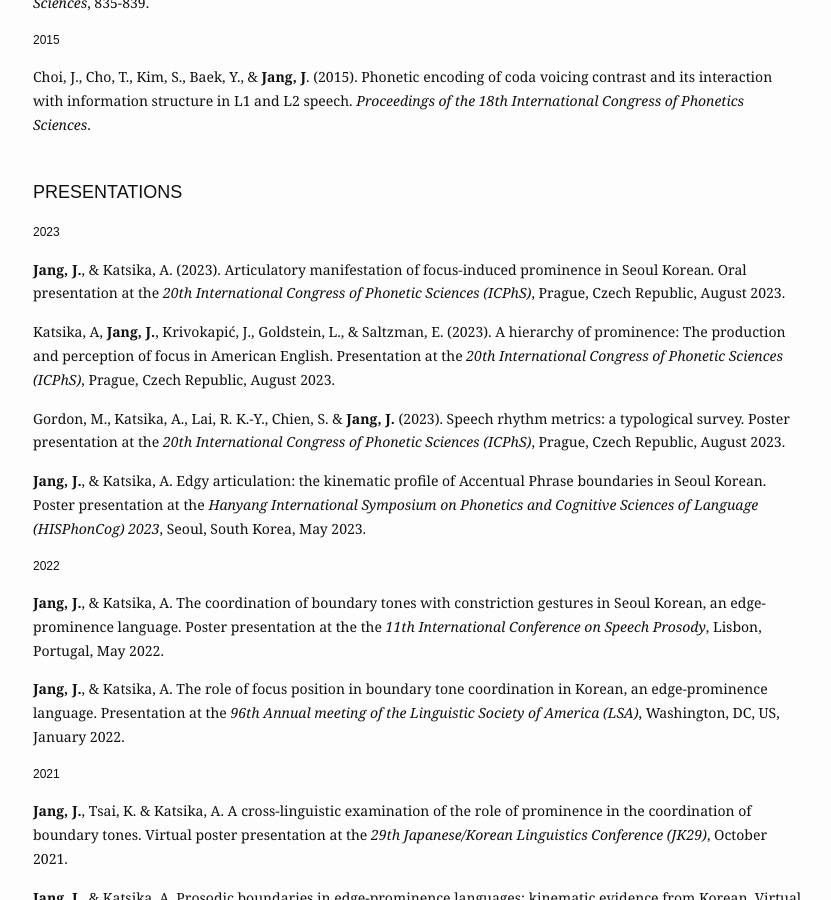
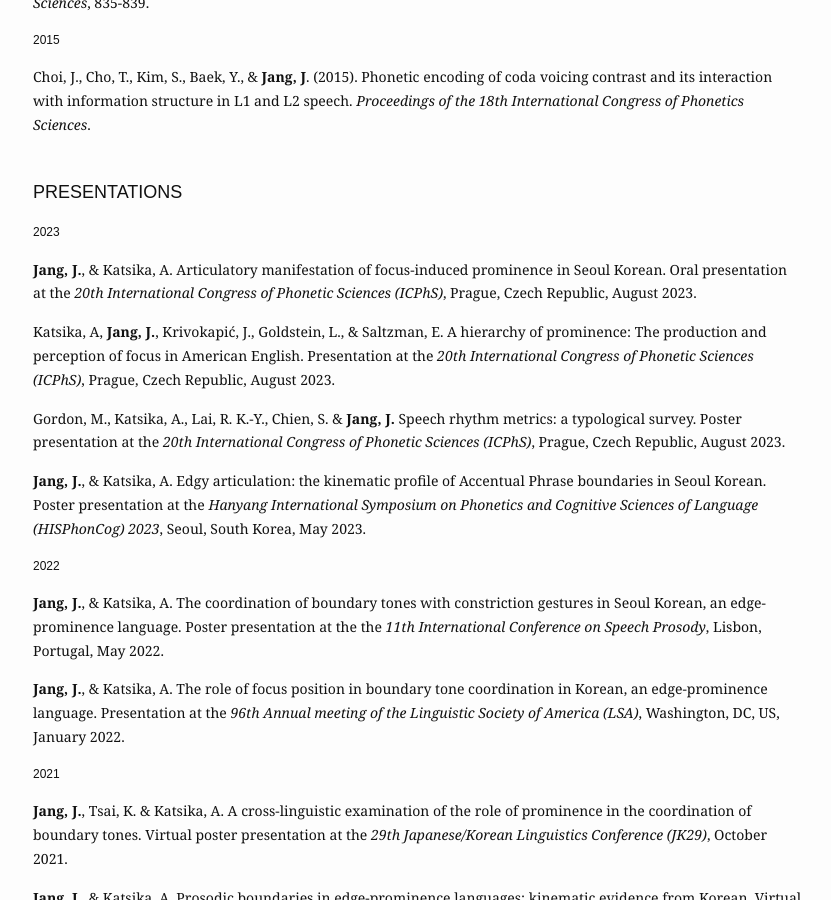
Before and after one commit to jiyoungj/jiyoungj.github.io, a Jekyll site: the page built from research.md, in a window 1280 px wide and 900 px high, scrolled down 1351 px. Shown: the whole window, without its empty margins (222-1053 px from the left). Built offline with Jekyll 4.4.1, drawn with Linux system fonts in a browser that asks for light colours; some web fonts are replaced.

Commit message:
Update research.md

```diff
--- a/research.md
+++ b/research.md
@@ -64,11 +64,11 @@
 
 <h4>2023</h4>
 
-  <b>Jang, J.</b>, & Katsika, A. (2023). Articulatory manifestation of focus-induced prominence in Seoul Korean. Oral presentation at the <em>20th International Congress of Phonetic Sciences (ICPhS)</em>, Prague, Czech Republic, August 2023.
+  <b>Jang, J.</b>, & Katsika, A. Articulatory manifestation of focus-induced prominence in Seoul Korean. Oral presentation at the <em>20th International Congress of Phonetic Sciences (ICPhS)</em>, Prague, Czech Republic, August 2023.
 
-  Katsika, A, <b>Jang, J.</b>, Krivokapić, J., Goldstein, L., & Saltzman, E. (2023). A hierarchy of prominence: The production and perception of focus in American English. Presentation at the <em>20th International Congress of Phonetic Sciences (ICPhS)</em>, Prague, Czech Republic, August 2023.
+  Katsika, A, <b>Jang, J.</b>, Krivokapić, J., Goldstein, L., & Saltzman, E. A hierarchy of prominence: The production and perception of focus in American English. Presentation at the <em>20th International Congress of Phonetic Sciences (ICPhS)</em>, Prague, Czech Republic, August 2023.
 
-  Gordon, M., Katsika, A., Lai, R. K.-Y., Chien, S. & <b>Jang, J.</b> (2023). Speech rhythm metrics: a typological survey. Poster presentation at the <em>20th International Congress of Phonetic Sciences (ICPhS)</em>, Prague, Czech Republic, August 2023.
+  Gordon, M., Katsika, A., Lai, R. K.-Y., Chien, S. & <b>Jang, J.</b> Speech rhythm metrics: a typological survey. Poster presentation at the <em>20th International Congress of Phonetic Sciences (ICPhS)</em>, Prague, Czech Republic, August 2023.
 
   <b>Jang, J.</b>, & Katsika, A. Edgy articulation: the kinematic profile of Accentual Phrase boundaries in Seoul Korean. Poster presentation at the <em>Hanyang International Symposium on Phonetics and Cognitive Sciences of Language (HISPhonCog) 2023</em>, Seoul, South Korea, May 2023.
 
```
